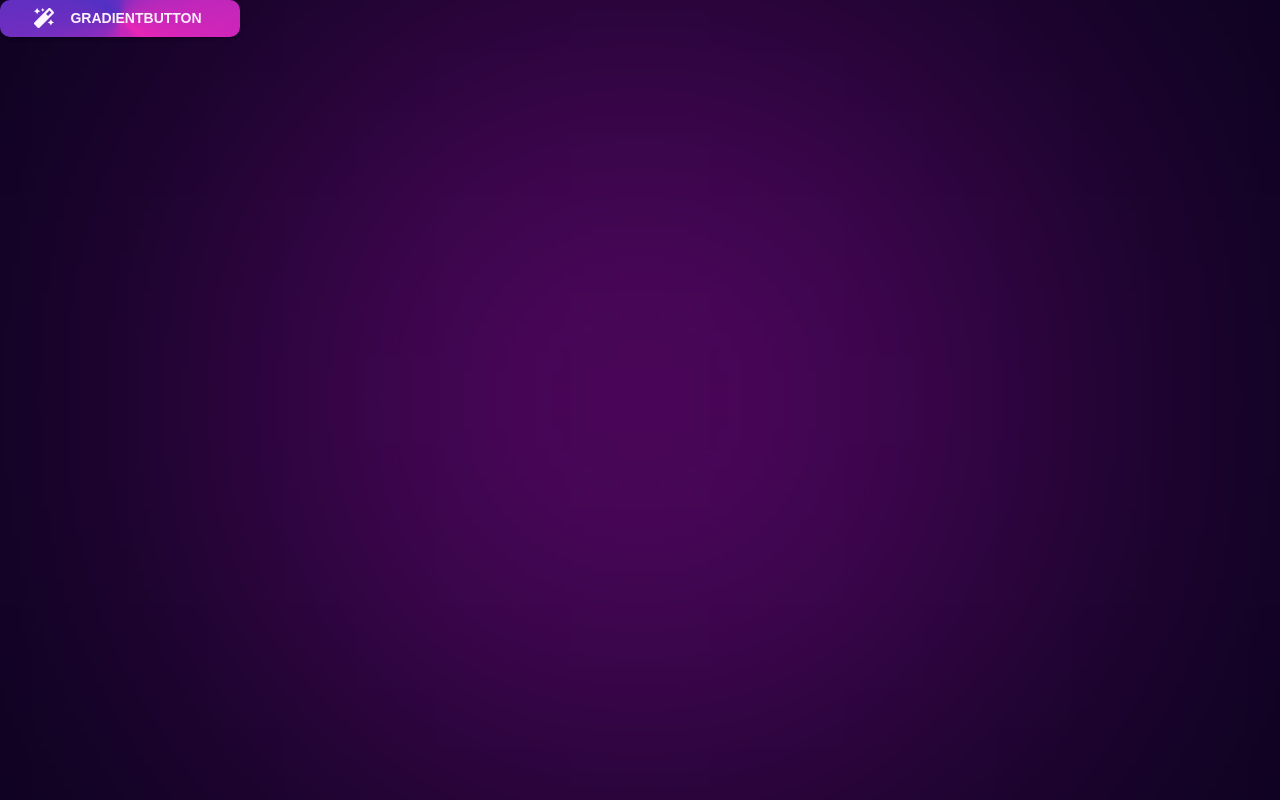
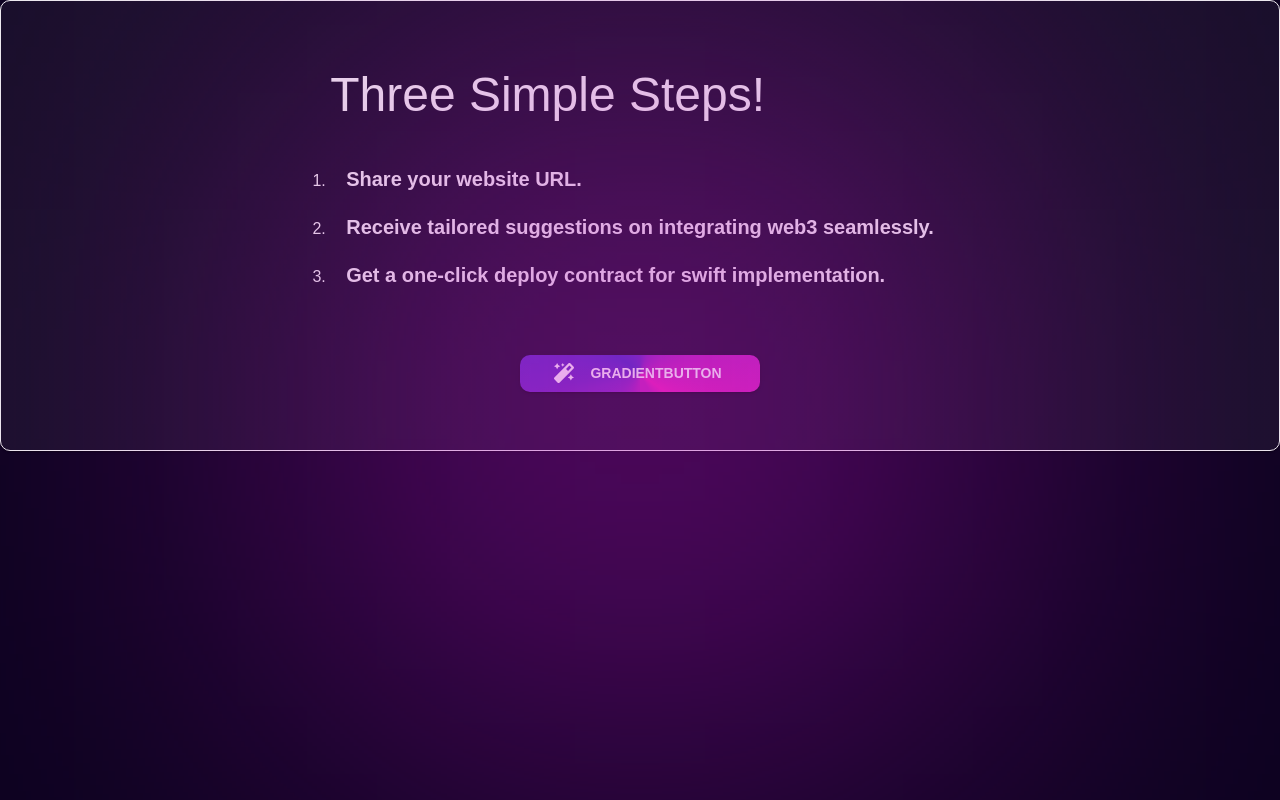
Before and after one commit to team-somehow/three-transform, a React (Vite) app in the folder frontend/: page / in a window 1280 px wide. Built offline with nearby package versions, Linux system fonts and the light colour scheme.

Commit message:
feat: add BottomCard Component and its content, update linting warnings

```diff
--- /dev/null
+++ b/frontend/src/components/BottomCard/index.jsx
@@ -0,0 +1,12 @@
+import { Card } from "@mui/material";
+import styles from "./style.module.css";
+
+function BottomCard({ children, ...rest }) {
+  return (
+    <Card className={styles.Card} {...rest}>
+      {children}
+    </Card>
+  );
+}
+
+export default BottomCard;
--- /dev/null
+++ b/frontend/src/components/BottomCard/style.module.css
@@ -0,0 +1,6 @@
+.Card {
+  border-radius: 32px;
+  border: 1px solid #eeeef0;
+  background: linear-gradient(180deg, #2b243c 0%, #0b031e 100%);
+  padding: 3.125em 2rem;
+}
--- a/frontend/src/pages/Home/index.jsx
+++ b/frontend/src/pages/Home/index.jsx
@@ -1,10 +1,57 @@
+import {
+  CardActions,
+  CardContent,
+  List,
+  ListItem,
+  Typography,
+} from "@mui/material";
+import { FaMagic } from "react-icons/fa";
+
+import BottomCard from "../../components/BottomCard";
 import GradientButton from "../../components/GradientButton";
-import { FaMagic } from "react-icons/fa";
+
+const steps = [
+  {
+    id: 1,
+    text: "Share your website URL.",
+  },
+  {
+    id: 2,
+    text: "Receive tailored suggestions on integrating web3 seamlessly.",
+  },
+  {
+    id: 3,
+    text: "Get a one-click deploy contract for swift implementation.",
+  },
+];
 
 function Home() {
   return (
     <div>
-      <GradientButton icon={<FaMagic />} />
+      <BottomCard
+        sx={{
+          display: "flex",
+          justifyContent: "center",
+          alignItems: "center",
+          flexDirection: "column",
+        }}
+      >
+        <CardContent>
+          <Typography variant="h3" mb={3}>
+            Three Simple Steps!
+          </Typography>
+          <List sx={{ listStyleType: "number" }}>
+            {steps.map(({ id, text }) => (
+              <ListItem key={id} sx={{ display: "list-item" }}>
+                <Typography variant="h6">{text}</Typography>
+              </ListItem>
+            ))}
+          </List>
+        </CardContent>
+        <CardActions sx={{ mt: 3 }}>
+          <GradientButton icon={<FaMagic />} />
+        </CardActions>
+      </BottomCard>
     </div>
   );
 }
```
Also changed, not shown: frontend/.eslintrc.cjs.
